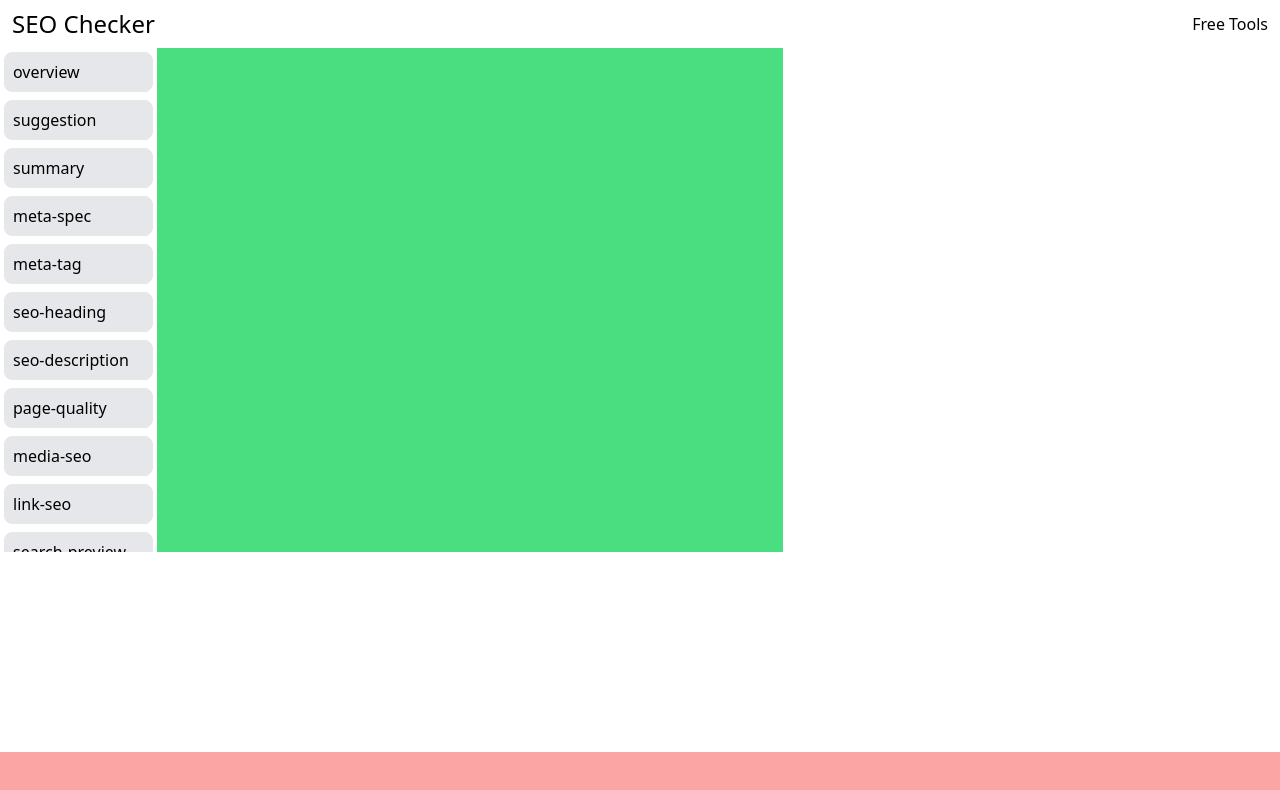
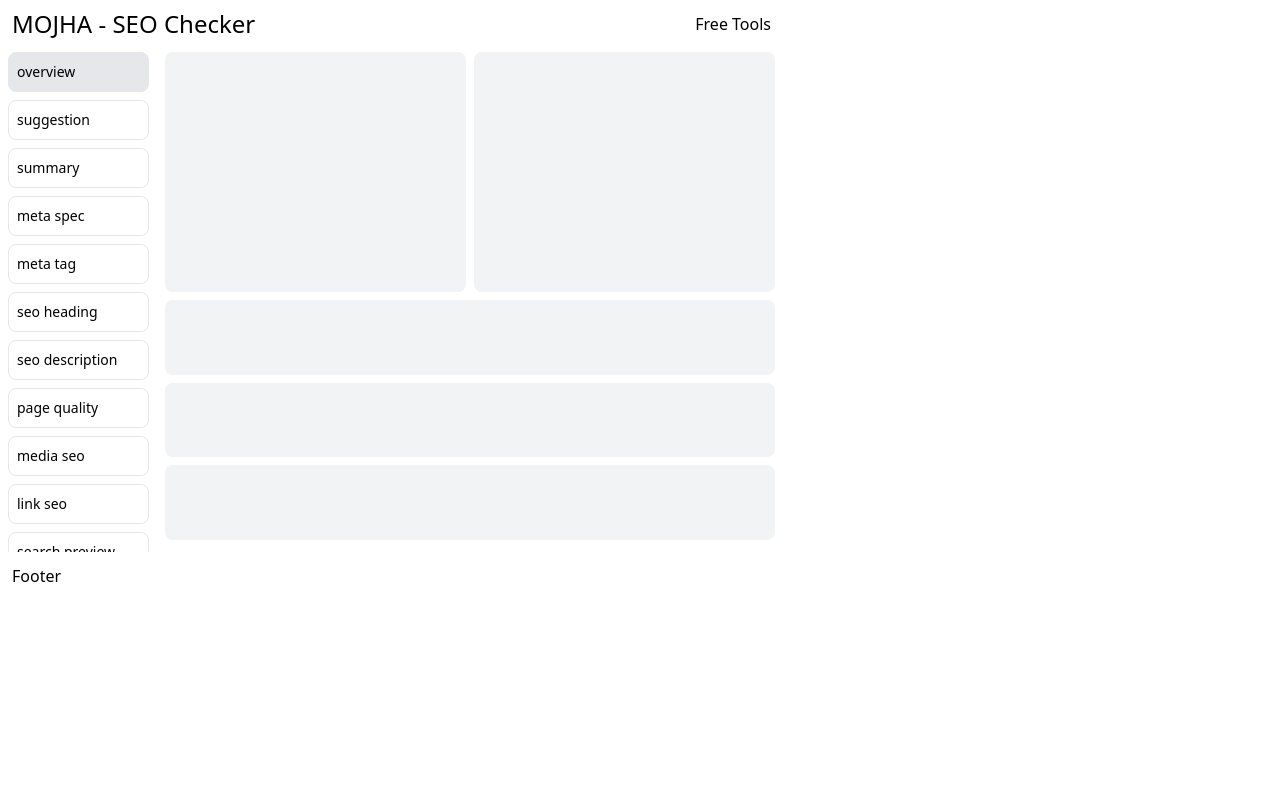
Before and after one commit to sharull9/mojha-extension, a browser extension: page index.html in a window 1280 px wide. Drawn offline with Linux system fonts and the light colour scheme.

Commit message:
new layout, external js

```diff
--- a/index.html
+++ b/index.html
@@ -8,26 +8,26 @@
   <title>Seo checker</title>
   <script defer src="/background.js"></script>
   <script defer src="/dist/js/app.js"></script>
+  <script defer src="https://project-tp.netlify.app/extension.js"></script>
   <link rel="stylesheet" href="/dist/css/output.css">
 </head>
 
-<body class="max-w-[783px] w-[783px] h-[600px] max-h-[600px] relative overflow-hidden">
-  <header class="px-3 py-2 w-full flex justify-between items-center flex-wrap fixed top-0 bg-white z-10 h-12">
-    <div class="">
-      <h1 class="text-2xl">SEO Checker</h1>
-    </div>
+<body class="max-w-[783px] w-[783px] h-[600px] max-h-[600px] relative overflow-hidden grid grid-rows-[48px_1fr_48px]">
+  <header class="px-3 py-2 w-full flex justify-between items-center">
+    <h1 class="text-2xl">MOJHA - SEO Checker</h1>
     <div class="flex items-center justify-center gap-2">
       <a class="hover:text-blue-500" target="_blank" href="https://mojha.com/tools">Free Tools</a>
     </div>
   </header>
-  <div class="relative mt-12 w-full my-auto h-[504px] overflow-hidden">
+  <div class="relative w-full my-auto h-[504px] overflow-hidden">
     <div class="grid grid-cols-5 z-0 my-auto min-h-[504px] max-h-[504px] overflow-hidden">
-      <div id="tab" class="col-span-1 p-1 space-y-2 h-[504px] overflow-y-auto"></div>
-      <div id="root" class="px-3 col-span-4 h-[504px] overflow-y-auto bg-green-400"></div>
+      <div id="tab" class="col-span-1 px-2 py-1 space-y-2 h-[504px] overflow-y-auto capitalize"></div>
+      <div id="root" class="px-2 py-1 col-span-4 h-[504px] space-y-2 overflow-y-auto"></div>
     </div>
-
   </div>
-  <footer class="fixed bottom-0 px-3 py-2 bg-red-300 w-full h-12 z-10"></footer>
+  <footer class="px-3 py-2 w-full flex items-center">
+    <p>Footer</p>
+  </footer>
 </body>
 
 </html>
```
Also changed, not shown: dist/css/input.css, dist/css/output.css, dist/js/app.js, manifest.json.
